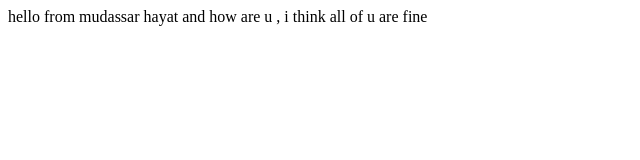
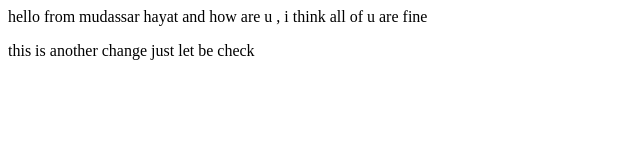
Before and after one commit to mudassirHayat/git-action, a plain HTML site: page index.html in a window 1280 px wide. Shown: the whole page, without its empty margins (0-640 px from the left). Drawn offline with Linux system fonts and the light colour scheme.

Commit message:
latest index.html

```diff
--- a/index.html
+++ b/index.html
@@ -8,5 +8,6 @@
 <body>
     hello from mudassar hayat
     and how are u , i think all of u are fine
+    <p>this is another change just let be check</p>
 </body>
 </html>
```
